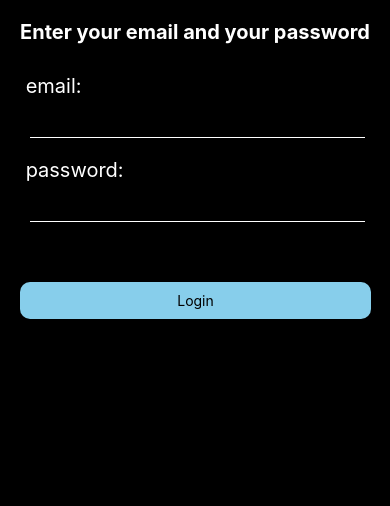
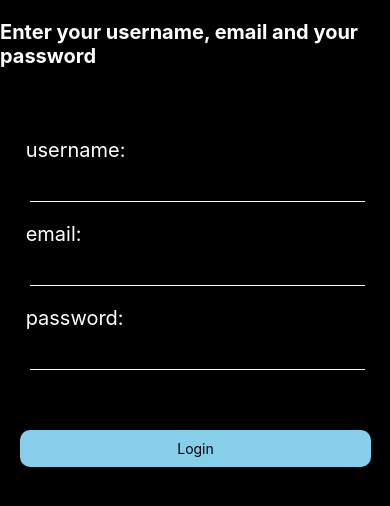
Before and after one commit to DieuveilleSuthi/planning-app, a React Native app in the folder frontend/: screen /Register in a window 390 px wide. Shown: the top 506 px of the page. Built offline with nearby package versions, Linux system fonts and the light colour scheme; what react-native-paper-dates would draw is missing.

Commit message:
Register
Register

```diff
--- a/frontend/App.js
+++ b/frontend/App.js
@@ -5,6 +5,7 @@ import CreatePlanningScreen from './src/pages/CreatePlanningScreen/CreatePlannin
 import BottomNav from './src/components/BottomNav/BottomNav';
 import { SafeAreaProvider, useSafeAreaInsets } from 'react-native-safe-area-context';
 import LoginScreen from './src/pages/LoginScreen/LoginScreen';
+import RegisterScreen from './src/pages/RegisterScreen/RegisterScreen';
 
 const Stack = createStackNavigator();
 
@@ -27,6 +28,7 @@ function AppContent() {
           <Stack.Screen name='Login' component={LoginScreen} />
           <Stack.Screen name="Main" component={BottomNav} />
           <Stack.Screen name="CreatePlanning" component={CreatePlanningScreen} />
+          <Stack.Screen name='Register' component={RegisterScreen} />
         </Stack.Navigator>
       </NavigationContainer>
     </View>
--- a/frontend/src/pages/LoginScreen/LoginScreen.js
+++ b/frontend/src/pages/LoginScreen/LoginScreen.js
@@ -8,10 +8,10 @@ const LoginScreen = () => {
     const navigation = useNavigation();
     const [email, setEmail] = useState('');
     const [password, setPassword] = useState('');
+    const [errorMessage, setErrorMessage] = useState('');
 
     const handleLoginPress = async () => {
         try {
-            // Envoyer les données à votre backend
             const response = await fetch('http://10.3.218.6:3000/api/v1/user/login', {
                 method: 'POST',
                 headers: {
@@ -20,19 +20,21 @@ const LoginScreen = () => {
                 body: JSON.stringify({ email, password })
             });
 
+            if (!email || !password) {
+                setErrorMessage('Veillez saisir tous les champs!');
+                return;
+            }
+
             // Gérer la réponse de votre backend
             if (response.ok) {
                 const responseData = await response.json();
                 const token = responseData.token;
 
-                // Stocker le token dans AsyncStorage
                 await AsyncStorage.setItem('token', token);
 
                 navigation.navigate('Main');
             } else {
-                // Gérer les erreurs
-                const errorData = await response.json(); // Obtenir les détails de l'erreur
-                console.error('Error:', errorData);
+                setErrorMessage('Email ou mot de passe incorrect.');
             }
         } catch (error) {
             console.error('Error:', error);
@@ -40,10 +42,14 @@ const LoginScreen = () => {
     };
 
 
+
     return (
         <View style={styles.container}>
             <View style={styles.textContent}>
                 <Text style={styles.textItem}>Enter your email and your password</Text>
+            </View>
+            <View style={styles.textContent}>
+                <Text style={styles.textError}>{errorMessage}</Text>
             </View>
             <View style={styles.DetailContent}>
                 <Text style={styles.DetailItem}> email:</Text>
@@ -67,6 +73,12 @@ const LoginScreen = () => {
                     <Text>Login</Text>
                 </Pressable>
             </View>
+            <View>
+                <Text style={{color: 'white'}}>Vous avez pas de compte?</Text>
+                <Pressable onPress={() => navigation.navigate('Register')}>
+                    <Text style={{color: 'white'}}>Cliquez ici</Text>
+                </Pressable>
+            </View>
         </View>
     )
 }
--- a/frontend/src/pages/LoginScreen/LoginScreenCss.js
+++ b/frontend/src/pages/LoginScreen/LoginScreenCss.js
@@ -12,6 +12,11 @@ export default StyleSheet.create(
         },
         textItem: {
             color: 'white',
+            fontSize: 20,
+            fontWeight: 'bold'
+        },
+        textError:{
+            color: 'red',
             fontSize: 20,
             fontWeight: 'bold'
         },
--- a/frontend/src/pages/RegisterScreen/RegisterScreen.js
+++ b/frontend/src/pages/RegisterScreen/RegisterScreen.js
@@ -0,0 +1,87 @@
+import React, { useState } from "react";
+import { View, Text, TextInput, Pressable } from "react-native";
+import { useNavigation } from "@react-navigation/native";
+import AsyncStorage from '@react-native-async-storage/async-storage';
+import styles from './RegisterScreenCss'
+
+const RegisterScreen = () => {
+    const navigation = useNavigation();
+    const [username, setUsername] = useState('');
+    const [email, setEmail] = useState('');
+    const [password, setPassword] = useState('');
+    const [errorMessage, setErrorMessage] = useState('');
+
+    const handleLoginPress = async () => {
+        try {
+            const response = await fetch('http://10.3.218.6:3000/api/v1/user', {
+                method: 'POST',
+                headers: {
+                    'Content-Type': 'application/json'
+                },
+                body: JSON.stringify({ username, email, password })
+            });
+
+            if (!email || !password) {
+                setErrorMessage('Veillez saisir tous les champs!');
+                return;
+            }
+
+            // Gérer la réponse de votre backend
+            if (response.ok) {
+                const responseData = await response.json();
+                const token = responseData.token;
+
+                await AsyncStorage.setItem('token', token);
+
+                navigation.navigate('Main');
+            }
+        } catch (error) {
+            console.error('Error:', error);
+        }
+    };
+
+
+
+    return (
+        <View style={styles.container}>
+            <View style={styles.textContent}>
+                <Text style={styles.textItem}>Enter your username, email and your password</Text>
+            </View>
+            <View style={styles.textContent}>
+                <Text style={styles.textError}>{errorMessage}</Text>
+            </View>
+            <View style={styles.DetailContent}>
+                <Text style={styles.DetailItem}> username:</Text>
+                <TextInput
+                    style={styles.textInput}
+                    value={username}
+                    onChangeText={setUsername}
+                />
+            </View>
+            <View style={styles.DetailContent}>
+                <Text style={styles.DetailItem}> email:</Text>
+                <TextInput
+                    style={styles.textInput}
+                    value={email}
+                    onChangeText={setEmail}
+                />
+            </View>
+            <View style={styles.DetailContent}>
+                <Text style={styles.DetailItem}> password:</Text>
+                <TextInput
+                    style={styles.textInput}
+                    value={password}
+                    onChangeText={setPassword}
+                    secureTextEntry={true}
+                />
+            </View>
+            <View style={styles.btnContainer}>
+                <Pressable style={styles.btnCreate} onPress={handleLoginPress}>
+                    <Text>Login</Text>
+                </Pressable>
+            </View>
+        </View>
+    )
+}
+
+export default RegisterScreen;
--- a/frontend/src/pages/RegisterScreen/RegisterScreenCss.js
+++ b/frontend/src/pages/RegisterScreen/RegisterScreenCss.js
@@ -0,0 +1,57 @@
+import { StyleSheet } from "react-native";
+
+export default StyleSheet.create(
+    {
+        container: {
+            flex: 1,
+            backgroundColor: "black",
+        },
+        textContent: {
+            marginVertical: 20,
+            alignItems: 'center'
+        },
+        textItem: {
+            color: 'white',
+            fontSize: 20,
+            fontWeight: 'bold'
+        },
+        textError:{
+            color: 'red',
+            fontSize: 20,
+            fontWeight: 'bold'
+        },
+        DetailContent: {
+            marginVertical: 10,
+            marginLeft: 20
+        },
+        DetailItem: {
+            color: 'white',
+            fontSize: 20
+        },
+        textInput: {
+            height: 40, // Hauteur explicite pour le TextInput
+            borderBottomWidth: 1,
+            borderBottomColor: 'white',
+            color: 'white', // Couleur du texte modifiée pour un meilleur contraste
+            fontSize: 16,
+            paddingVertical: 5, // Réduction de la paddingVertical
+            marginLeft: 10,
+            marginRight: 25
+        },
+
+        btnCreate: {
+            borderRadius: 10,
+            padding: 10,
+            width: '90%',
+            backgroundColor: '#87CEEB',
+            alignItems: 'center',
+            marginRight: 20,
+            marginLeft: 20,
+        },
+        btnContainer: {
+            flexDirection: 'row',
+            marginBottom: 100,
+            marginVertical: 50,
+        }
+    }
+)
```
